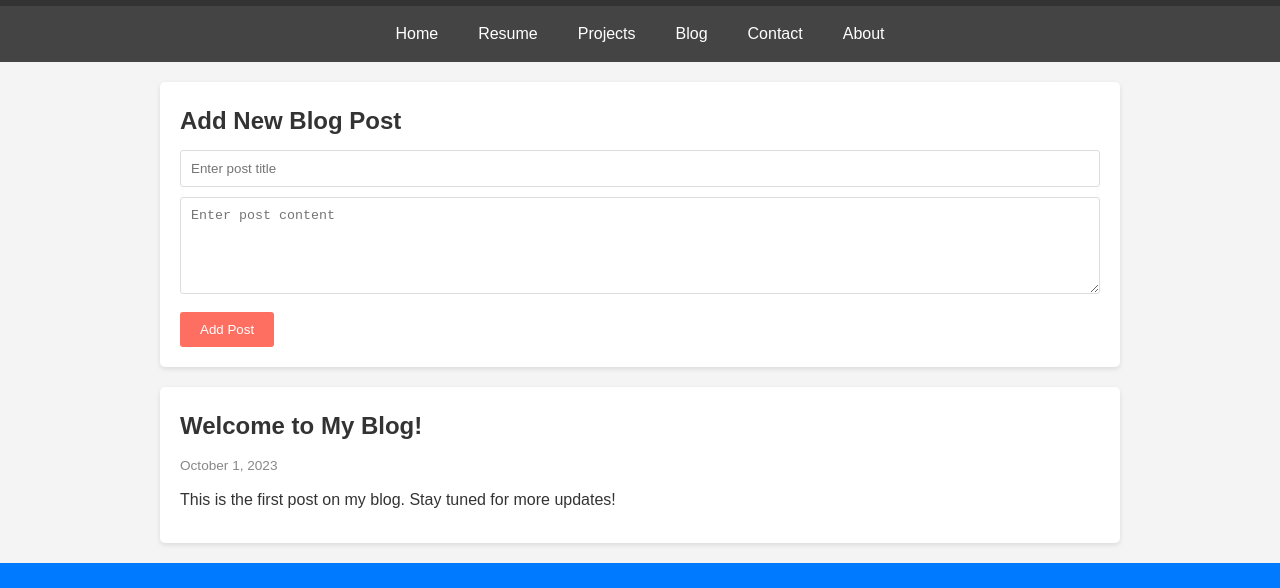
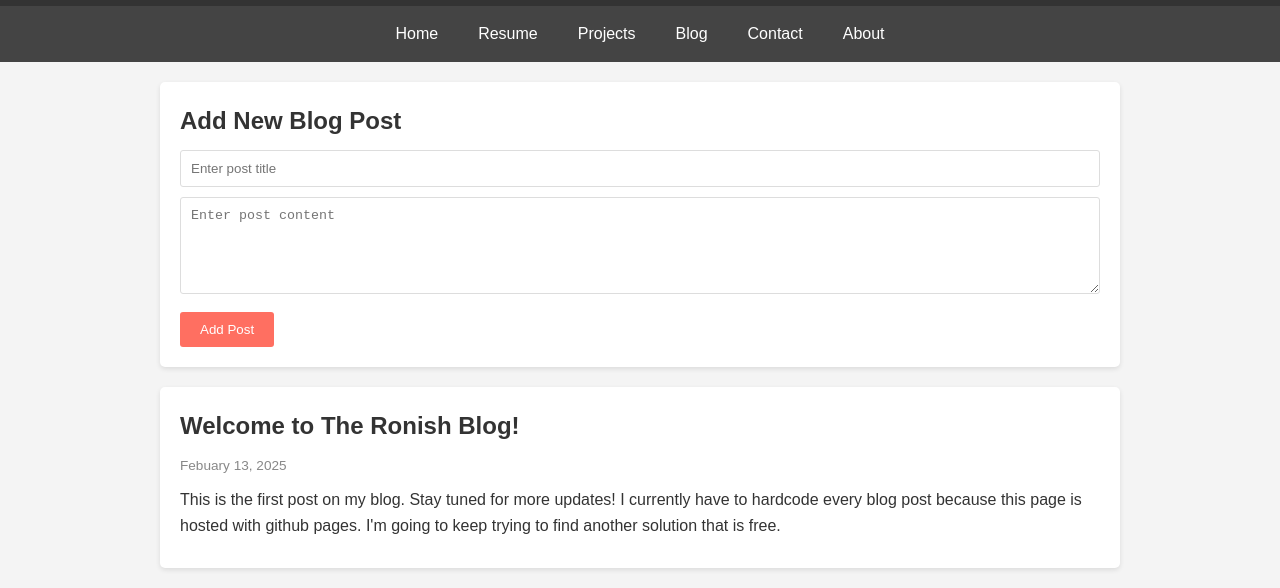
Before and after one commit to RyanRonish/RyansProfile.github.io, a plain HTML site: page blog.html in a window 1280 px wide. Shown: the part 85-673 px from the top of the page. Drawn offline with Linux system fonts and the light colour scheme.

Commit message:
blog post update

```diff
--- a/blog.html
+++ b/blog.html
@@ -151,9 +151,11 @@
     <div id="postsContainer">
       <!-- A sample pre-existing blog post -->
       <div class="blog-post">
-        <h2>Welcome to My Blog!</h2>
-        <div class="date">October 1, 2023</div>
-        <p>This is the first post on my blog. Stay tuned for more updates!</p>
+        <h2>Welcome to The Ronish Blog!</h2>
+        <div class="date">Febuary 13, 2025</div>
+        <p>This is the first post on my blog. Stay tuned for more updates! I currently have to hardcode every blog post because
+          this page is hosted with github pages. I'm going to keep trying to find another solution that is free.
+        </p>
       </div>
     </div>
   </div>
```
